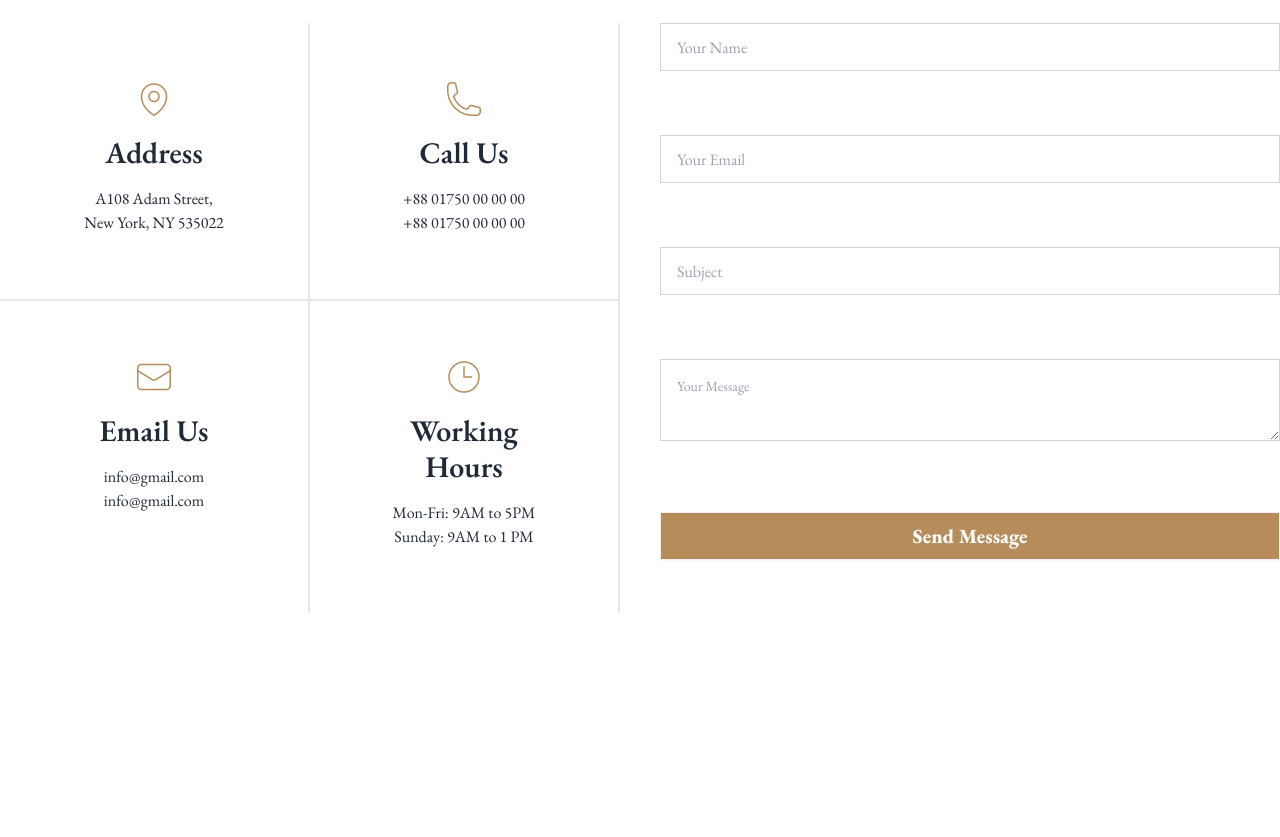
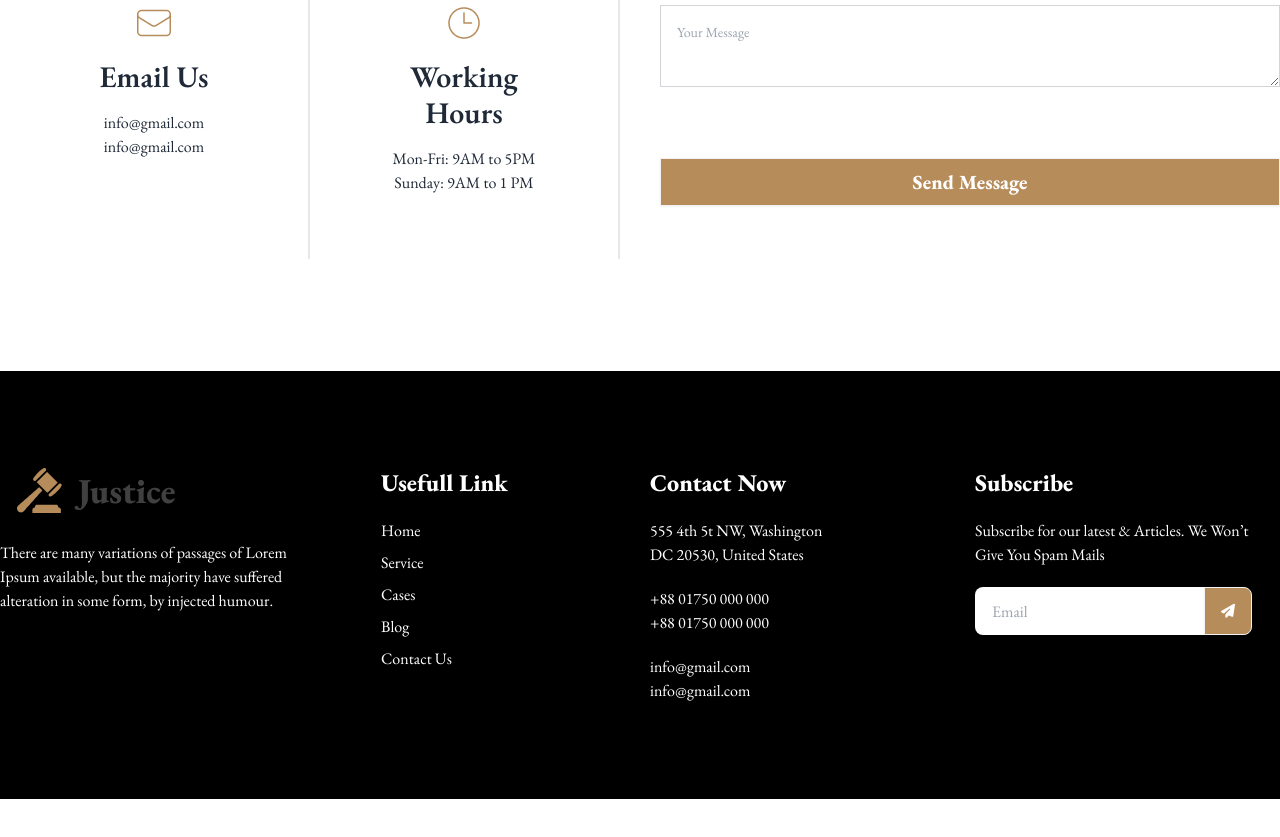
Before and after one commit to sakhawat-code-info/daisyUI-legal-solution, a plain HTML site: page index.html in a window 1280 px wide. Shown: the part 4266-5103 px from the top of the page. After the commit the page ends 5065 px from the top, so only its background shows below. Drawn offline with nearby package versions, Linux system fonts and the light colour scheme.

Commit message:
footer section done

```diff
--- a/index.html
+++ b/index.html
@@ -231,7 +231,7 @@
                     have <br> suffered alteration in some form, by injected humour.</p>
             </div>
 
-            <div class="carousel w-full">
+            <div class="carousel w-full h-[500px]">
 
                 <!-- slider 1  -->
                 <div id="slide1" class="carousel-item relative w-full">
@@ -422,7 +422,7 @@
 
                 </div>
                 <div class="flex-1">
-                    <img src="images/faq.png" alt="img" class="md:h-[680px] w-full">
+                    <img src="images/faq.png" alt="img" class="md:h-[90%] w-full">
                 </div>
             </div>
 
@@ -508,23 +508,46 @@
             </div>
 
         </section>
-
-        <section></section>
-
     </main>
 
+    <footer class="mt-28 bg-black py-24 text-white">
+        <div class="grid grid-cols-1 md:grid-cols-2 lg:grid-cols-4 container mx-auto gap-5">
 
-    <br>
-    <br>
-    <br>
-    <br>
-    <br>
-    <br>
-    <br>
-    <br>
-    <br>
-    <br>
-    <br>
+            <div class="space-y-5">
+                <a class="btn btn-ghost text-xl">
+                    <img src="images/logo2.png" alt="img">
+                </a>
+                <p>There are many variations of passages of Lorem Ipsum available, but the majority have suffered alteration in some form, by injected humour.</p>
+            </div>
+            <div class="space-y-5 md:pl-14">
+                <h3 class="text-2xl font-extrabold">Usefull Link</h3>
+                <ul class="space-y-2">
+                    <li><a>Home</a></li>
+                    <li><a>Service </a></li>
+                    <li><a>Cases </a></li>
+                    <li><a>Blog </a></li>
+                    <li><a>Contact Us </a></li>
+                </ul>
+            </div>
+            <div  class="space-y-5">
+                <h3 class="text-2xl font-extrabold">Contact Now</h3>
+                <p>555 4th 5t NW, Washington <br>
+                    DC 20530, United States</p>
+                <p>+88 01750 000 000 <br>
+                    +88 01750 000 000</p>
+                <p>info@gmail.com <br>
+                    info@gmail.com</p>
+            </div>
+            <div class="space-y-5">
+                <h3 class="text-2xl font-extrabold">Subscribe</h3>
+                <p>Subscribe for our latest & Articles. We Won’t Give You Spam Mails</p>
+                <div class="join">
+                    <input class="input join-item m-0" placeholder="Email"/>
+                    <button class="btn join-item  bg-basic-color "><i class="fa-solid fa-paper-plane text-white"></i></button>
+                  </div>
+            </div>
+        </div>
+    </footer>
 </body>
 
 </html>
```
